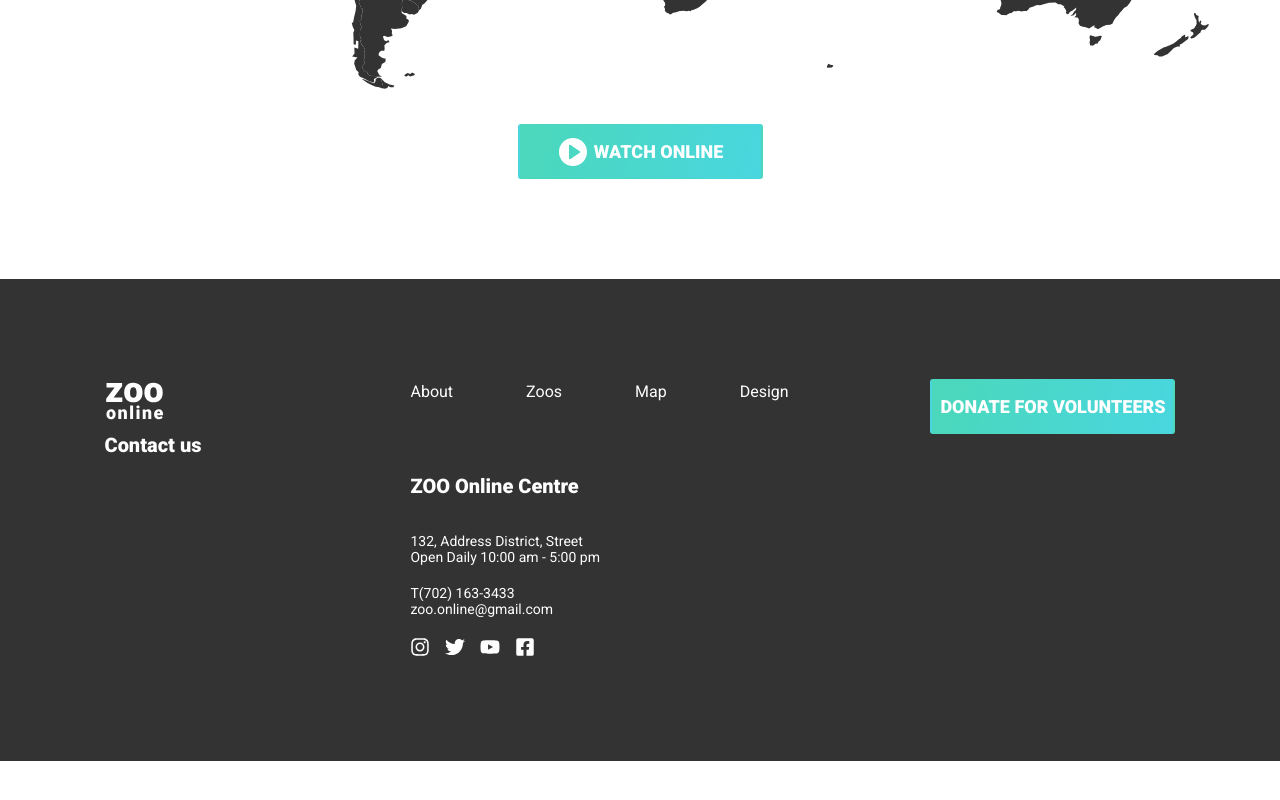
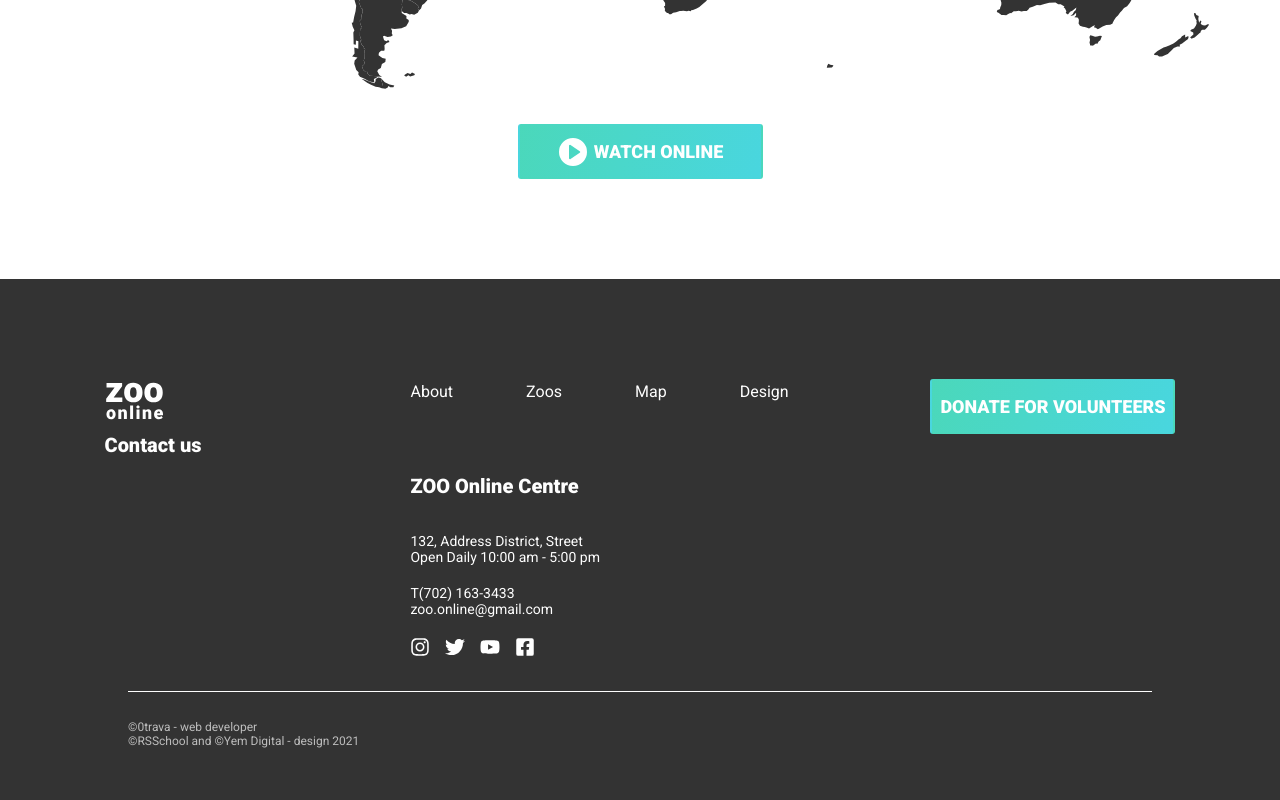
Before and after one commit to 0trava/ZOO_online, a React (Create React App) app: page / in a window 1280 px wide. Shown: the part 3885-4685 px from the top of the page. Before the commit the page ends 4646 px from the top, so only its background shows below. Built offline with nearby package versions, Linux system fonts and the light colour scheme.

Commit message:
add footer information text

```diff
--- a/src/components/Page_section/Footer/Footer.jsx
+++ b/src/components/Page_section/Footer/Footer.jsx
@@ -13,9 +13,11 @@ import {FaFacebookSquare} from 'react-icons/fa';
 const Footer = () => {
   return (
     <div className={style.body}>
+      <div className={style.blocks}>
+
+
       {/* BLOCK - 1 */}
-      <div >
-
+      <div>
         <div className={style.block_first}>
           <img className={style.logo} src={logo} alt="logo" />
         </div>
@@ -74,6 +76,19 @@ const Footer = () => {
           </div>
         </div>
 
+        </div>
+
+        {/* BLOCK - 3 */}
+        <div className={style.block_therd}>
+          <div className={style.lyne}></div>
+          <div className={style.description}>
+            <p>©0trava - web developer</p>
+            <p>©RSSchool and ©Yem Digital - design 2021</p>
+          </div>
+
+        </div>
+
+
 
 
     </div>
--- a/src/components/Page_section/Footer/Footer.module.css
+++ b/src/components/Page_section/Footer/Footer.module.css
@@ -1,11 +1,11 @@
 .body {
     display: flex;
+    flex-direction: column;
     justify-content: center;
-
     background-color: #333;
     padding-top: 100px;
     padding-bottom: 100px;
-    justify-content: space-around;
+
 }
 
 .logo {
@@ -36,14 +36,36 @@
 }
 
 /* BLOCK */
+
+.blocks {
+    display: flex;
+    justify-content: center;
+    justify-content: space-around;
+}
 .block_first {
     display: flex;
+
 
 }
 
 .block_second {
     display: flex;
     gap: 116px;
+
+}
+
+.block_therd {
+    display: flex;
+    justify-content: center;
+    flex-direction: column;
+    align-items: center;
+    margin-top: 30px;
+}
+
+.lyne {
+    background-color: #FEFEFE;
+    width: 80vw;
+    height: 0.5px;
 
 }
 
@@ -139,3 +161,17 @@
     background: var(--base_gradient, linear-gradient(107deg, #45e4bc -14.32%, #30d8e4 100.68%));
 
   }
+
+
+  /* last description */
+
+  .description {
+    margin-top: 28px;
+    color: var(--Gray-4, #BDBDBD);
+    font-family: Roboto;
+    font-size: 12px;
+    font-style: normal;
+    font-weight: 400;
+    line-height: normal;
+    width: 80vw;
+  }
```
